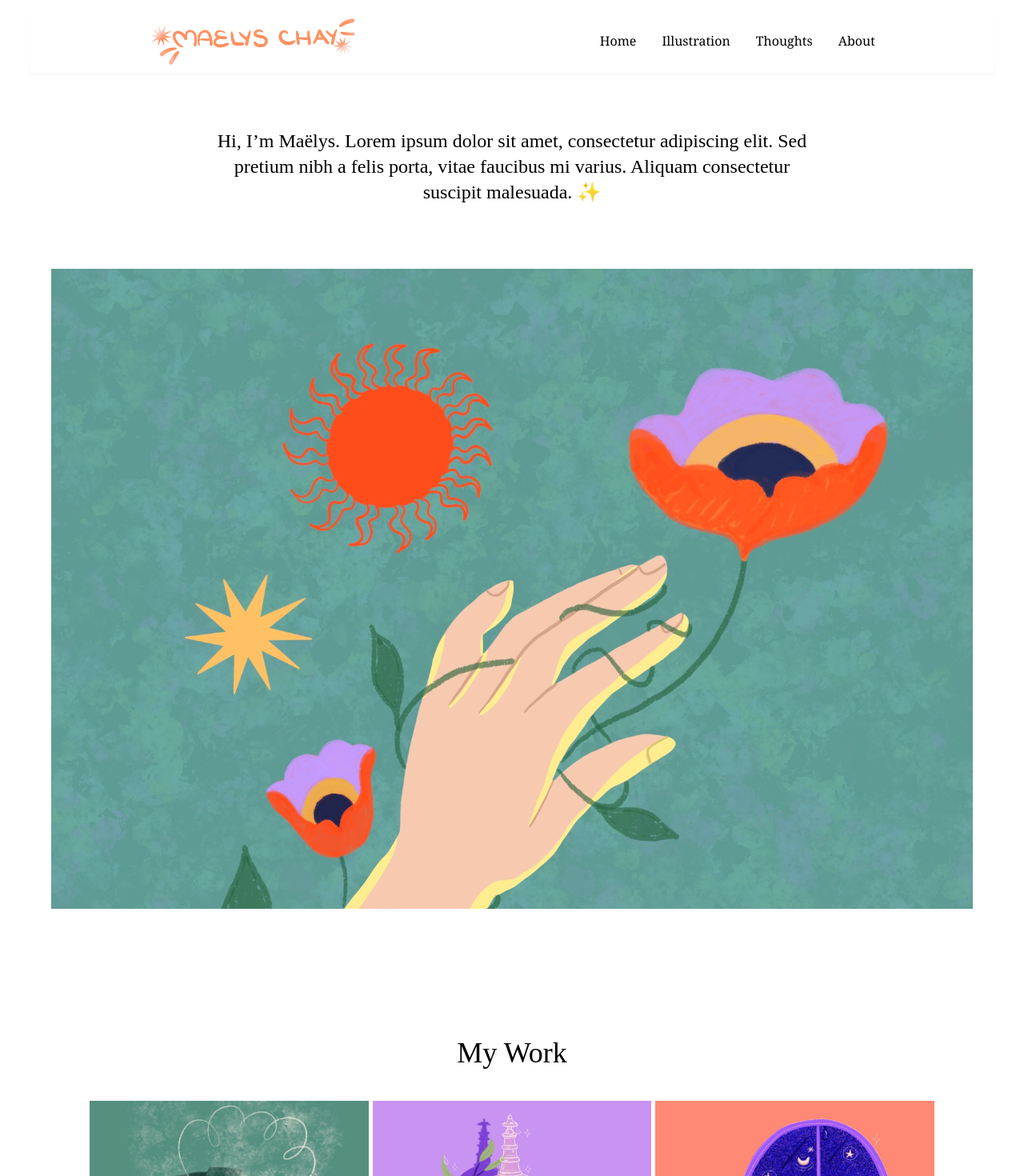
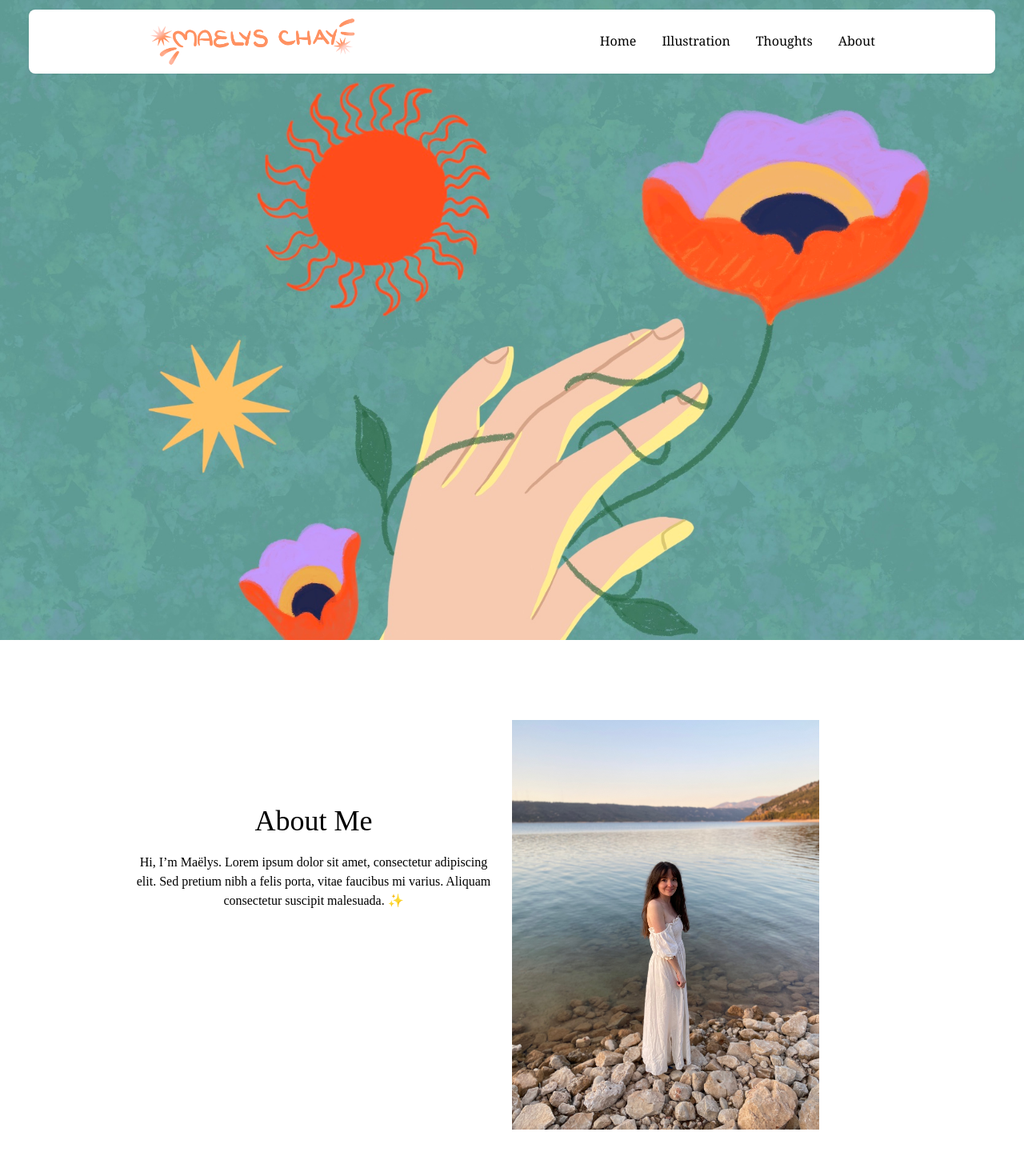
Before and after one commit to philsmithies/maelys_portfolio, a Next.js app in the folder web/: page / in a window 1280 px wide. Shown: the top 1470 px of the page at 80% size. Built offline with nearby package versions, Linux system fonts and the light colour scheme.

Commit message:
new contact form and front page

```diff
--- a/web/components/ContactForm.tsx
+++ b/web/components/ContactForm.tsx
@@ -43,7 +43,7 @@ const ContactForm = (): JSX.Element => {
   };
 
   return (
-    <form className="w-full max-w-lg">
+    <form className="mt-5 w-full max-w-lg">
       <div className="-mx-3 mb-2 flex flex-wrap ">
         <div className="mb-2 w-full px-3 md:mb-0 md:w-1/2">
           <label
--- a/web/components/Navbar.jsx
+++ b/web/components/Navbar.jsx
@@ -39,7 +39,7 @@ const Navbar = () => {
           {/* <h1 className="text-3xl font-semibold transition duration-150 hover:cursor-pointer">
             MAËLYS CHA
           </h1> */}
-          <img src="/logo.png" className="h-16" />
+          <img src="/logo.png" className="h-5/5 md:h-16" />
         </div>
       </Link>
       <div className="flex items-center space-x-8 font-serif">
--- a/web/pages/index.tsx
+++ b/web/pages/index.tsx
@@ -1,19 +1,50 @@
 import HomePageGrid from "../components/HomePageGrid";
+import Image from "next/image";
+import ContactForm from "../components/ContactForm";
+import Link from "next/link";
+``;
 
 const Index = (): JSX.Element => {
   return (
     <>
-      <div className="flex flex-col pt-20">
-        <div className="mx-auto my-10 w-8/12 p-10 text-center text-2xl">
-          Hi, I’m Maëlys. Lorem ipsum dolor sit amet, consectetur adipiscing
-          elit. Sed pretium nibh a felis porta, vitae faucibus mi varius.
-          Aliquam consectetur suscipit malesuada. ✨
+      <div className="flex flex-col">
+        <div className="top-[200px] mx-auto h-screen w-full bg-[url('/images/portfolio8.jpg')] bg-cover" />
+        <div className="mb-20 mt-32 flex h-96 w-full flex-col items-center md:mt-20 md:flex-row md:px-36">
+          <div className="flex h-full w-10/12 flex-col items-center justify-center text-center md:w-3/6">
+            <h1 className="text-4xl">About Me</h1>
+            <p className="px-5 pt-5 text-base">
+              Hi, I’m Maëlys. Lorem ipsum dolor sit amet, consectetur adipiscing
+              elit. Sed pretium nibh a felis porta, vitae faucibus mi varius.
+              Aliquam consectetur suscipit malesuada. ✨
+            </p>
+          </div>
+          <div className="mx-auto h-full w-4/6 md:w-3/6">
+            <img
+              src="/images/aboutme.jpeg"
+              alt="about me"
+              className="mt-5 md:w-96"
+            />
+          </div>
         </div>
-        <div className="top-[200px] mx-auto h-screen w-11/12 max-w-6xl bg-[url('/images/portfolio8.jpg')] bg-cover" />
         <div className="my-40 mx-auto w-full">
           <div className="mx-auto max-w-6xl">
             <h1 className="pb-10 text-center text-4xl">My Work</h1>
             <HomePageGrid />
+          </div>
+          <div className="mx-auto flex max-w-4xl flex-col items-center justify-center pt-24 md:flex-row">
+            <div className="mx-auto flex h-60 w-4/12 flex-col justify-between self-start md:mx-0">
+              <h1 className="pt-5 text-4xl">Get in Touch</h1>
+              <div className="mb-20">
+                <a
+                  href="mailto:maelyschay@gmail.com"
+                  className="mb-3 text-lg transition-colors hover:text-orange-400"
+                >
+                  maelyschay@gmail.com
+                </a>
+                <p className="text-lg">France</p>
+              </div>
+            </div>
+            <ContactForm />
           </div>
         </div>
       </div>
```
